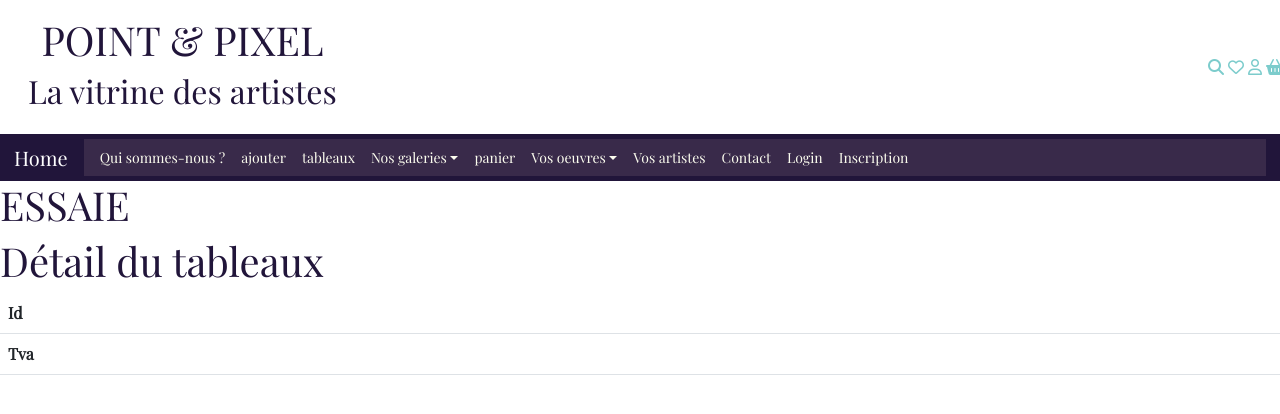
After one commit to jivan-valerie/pointetpixelArt, a Symfony app: template templates/oeuvre/detail_tableaux.html.twig in a window 1280 px wide. The commit adds this page. Shown: the top 414 px of the page. Run offline with Twig, Linux system fonts and the light colour scheme; the template is opened without the code that fills it, so the values that code supplies are empty; some libraries are stand-ins or nearby versions; some web fonts are replaced.

Commit message:
ajout view_tableau - intégration function panier

```diff
--- a/templates/base.html.twig
+++ b/templates/base.html.twig
@@ -21,17 +21,11 @@
 
 		{% block javascripts %}
 			{# {{ encore_entry_script_tags('app') }} #}
-
 		<script src="https://cdn.jsdelivr.net/npm/bootstrap@5.0.2/dist/js/bootstrap.bundle.min.js" integrity="sha384-MrcW6ZMFYlzcLA8Nl+NtUVF0sA7MsXsP1UyJoMp4YLEuNSfAP+JcXn/tWtIaxVXM" crossorigin="anonymous"></script>
 		{% endblock %}
 	</head>
-
 	<body>
-
         <div class="container-fluid  m-3 d-flex justify-content-between align-items-center my-3" id="rowheadertop">
-
-                <img src="img/logo.png"  style = "width:70px" alt="logo Point et Pixel" id="logo">
-
             <div class= "text-center" id="title">
                 <h1>POINT & PIXEL</h1>
                 <h2>La vitrine des artistes </h2>
@@ -43,13 +37,10 @@
                     <i class="fas fa-shopping-basket"></i>
                 </div>
         </div>
-
         <div >
-            <!--class navbar-expand = fin menu handeburger-->
             <nav class="navbar navbar-expand-md navbar-dark">
                 <div class="container-fluid">
                     <a class="navbar-brand" href="#">Home</a>
-                    <!--class navbar-togger = style et navbar brand = style bar de navigation-->
                     <button class="navbar-toggler" type="button" data-bs-toggle="collapse"
                         data-bs-target="#navbarNavDropdown" aria-controls="navbarNavDropdown" aria-expanded="false"
                         aria-label="Toggle navigation">
@@ -61,28 +52,14 @@
                             <a class="nav-link active" aria-current="page" href="#">Qui sommes-nous ?</a>
                         </li>
                         <li class="nav-item">
-                                <a class="nav-link active" aria-current="page" href="{{path('carousel_index')}}">Carousel</a>
-                            </li>
-                            <li class="nav-item">
-                                <a class="nav-link active" aria-current="page" href="{{path('category')}}">Catégories</a>
-                            </li>
-                            <li class="nav-item">
                             <a class="nav-link active" aria-current="page" href="{{path('add_tableau')}}">ajouter</a>
                         </li>
                         <li class="nav-item">
                             <a class="nav-link active" aria-current="page" href="{{path('oeuvre')}}">tableaux</a>
                         </li>
-                            <li class="nav-item">
-                                <a class="nav-link active" aria-current="page" href="{{path('tva_edit',{'id':1})}}">tva</a>
-                            </li>
-
-                            <li class="nav-item">
-                            </li>
                         <li class="nav-item dropdown">
                             <a class="nav-link dropdown-toggle" href="#" id="navbarDropdownmenu2" role="button"
-                                    data-bs-toggle="dropdown" aria-expanded="false">
-                                    Nos galeries
-                                </a>
+                                data-bs-toggle="dropdown" aria-expanded="false">Nos galeries</a>
                             <ul class="dropdown-menu" aria-labelledby="navbarDropdownmenu2">
                                 <li><a class="dropdown-item" href="ArtGraf.html">Tableaux</a></li>
                                 <li><a class="dropdown-item" href="Artnumerique.html">Art Numérique</a></li>
@@ -94,9 +71,7 @@
                         </li>
                         <li class="nav-item dropdown">
                             <a class="nav-link dropdown-toggle" href="#" id="navbarDropdownMenuLink" role="button"
-                                    data-bs-toggle="dropdown" aria-expanded="false">
-                                    Vos oeuvres
-                                </a>
+                                data-bs-toggle="dropdown" aria-expanded="false">Vos oeuvres</a>
                             <ul class="dropdown-menu" aria-labelledby="navbarDropdownMenuLink">
                                 <li><a class="dropdown-item" href="Account">Insérer</a></li>
                                 <li><a class="dropdown-item" href="#">Acheter</a></li>
@@ -107,9 +82,19 @@
                             <a class="nav-link" href="#">Vos artistes </a>
                         </li>
                             <a class="nav-link" href="#">Contact</a>
+
                         {% if app.user %}
                             <li class="nav-item">
+                                <a class="nav-link active" aria-current="page" href="{{path('carousel_index')}}">Carousel</a>
+                            </li>
+                            <li class="nav-item">
+                                <a class="nav-link active" aria-current="page" href="{{path('category')}}">Catégories</a>
+                            </li>
+                            <li class="nav-item">
                                 <a class="nav-link active" aria-current="page" href="{{path('app_logout')}}">Deconnexion</a>
+                            </li>
+                            <li class="nav-item">
+                                <a class="nav-link active" aria-current="page" href="{{path('tva_edit',{'id':1})}}">tva</a>
                             </li>
                     {% else %}
                             <li class="nav-item">
@@ -118,13 +103,15 @@
 							<li class="nav-item">
                                 <a class="nav-link active" aria-current="page" href="{{path('app_register')}}">Inscription</a>
                             </li>
-
                     {% endif %}
                         </ul>
                     </div>
                 </div>
             </nav>
         </div>
-		{% block body %}{% endblock %}
+        <h1>ESSAIE</h1>
+		{% block body %}
+
+        {% endblock %}
 	</body>
 </html>
--- a/templates/carousel/_delete_form.html.twig
+++ b/templates/carousel/_delete_form.html.twig
@@ -1,4 +1,6 @@
 <form method="post" action="{{ path('carousel_delete', {'id': carousel.id}) }}" onsubmit="return confirm('Are you sure you want to delete this item?');">
+    {# bouton delete inclus dans le show,cad détails tableaux-id sous forme de table impossible à modifier #}
+    {# et dans edit, cad détails tableau selon sous forme de formulaire selon _form.twig avec possibilité de le modifier #}
     <input type="hidden" name="_token" value="{{ csrf_token('delete' ~ carousel.id) }}">
     <button class="btn">Delete</button>
 </form>
--- a/templates/carousel/_form.html.twig
+++ b/templates/carousel/_form.html.twig
@@ -1,4 +1,5 @@
 {{ form_start(form) }}
     {{ form_widget(form) }}
+    {# bouton pour sauvegarder la modification #}
     <button class="btn">{{ button_label|default('Save') }}</button>
 {{ form_end(form) }}
--- a/templates/carousel/edit.html.twig
+++ b/templates/carousel/edit.html.twig
@@ -4,7 +4,7 @@
 
 {% block body %}
     <h1>Edit Carousel</h1>
-
+{# edit un tableau selon son id, son form de formulaire pour pouvoir le mmodifier et de le supprimer #}
     {{ include('carousel/_form.html.twig', {'button_label': 'Update'}) }}
 
     <a href="{{ path('carousel_index') }}">back to list</a>
--- a/templates/carousel/index.html.twig
+++ b/templates/carousel/index.html.twig
@@ -1,7 +1,7 @@
 {% extends 'base.html.twig' %}
 
 {% block title %}Carousel index{% endblock %}
-
+{# liste des images du Carousel #}
 {% block body %}
     <h1>Carousel index</h1>
 
--- a/templates/carousel/new.html.twig
+++ b/templates/carousel/new.html.twig
@@ -1,7 +1,7 @@
 {% extends 'base.html.twig' %}
 
 {% block title %}New Carousel{% endblock %}
-
+{# Inserer une nouvelle image au Carousel #}
 {% block body %}
     <h1>Create new Carousel</h1>
 
--- a/templates/carousel/show.html.twig
+++ b/templates/carousel/show.html.twig
@@ -1,6 +1,8 @@
 {% extends 'base.html.twig' %}
 
 {% block title %}Carousel{% endblock %}
+{# montre les détails d'un tableau singulier selon son Id #}
+{# il est possible de modifier par l'edit  et supprimer ce tableau de cet id #}
 
 {% block body %}
     <h1>Carousel</h1>
@@ -30,7 +32,7 @@
         </tbody>
     </table>
 
-    <a href="{{ path('carousel_index') }}">back to list</a>
+    <a href="{{ path('carousel_index') }}">retour à la liste</a>
 
     <a href="{{ path('carousel_edit', {'id': carousel.id}) }}">edit</a>
 
--- /dev/null
+++ b/templates/oeuvre/detail_tableaux.html.twig
@@ -0,0 +1,18 @@
+{% extends 'base.html.twig' %}
+
+{% block title %}details tableaux{% endblock %}
+
+{% block body %}
+<h1>Détail du tableaux</h1>
+
+    <table class="table">
+        <tbody>
+            <tr>
+                <th>Id</th>
+            </tr>
+            <tr>
+                <th>Tva</th>
+            </tr>
+        </tbody>
+    </table>
+{% endblock %}
--- a/templates/panier/index.html.twig
+++ b/templates/panier/index.html.twig
@@ -8,7 +8,7 @@
     <p>{{ key }} - {{ item }}</p>
 
 {% endfor %}
-<a href="{{path('add_panier', {'id': 9 }) }}">ajouter panier</a>
+{# <a href="{{path('add_panier', {'id': 9 }) }}">ajouter panier</a> #}
 
 <a href="{{path('delete_panier') }}">supprimer panier</a>
 
```
Also changed, not shown: src/Controller/OeuvreController.php (+14 -7 lines), templates/oeuvre/view_tableaux.html.twig (+58 -44 lines). Lines whose indentation alone changed are shown as unchanged.
